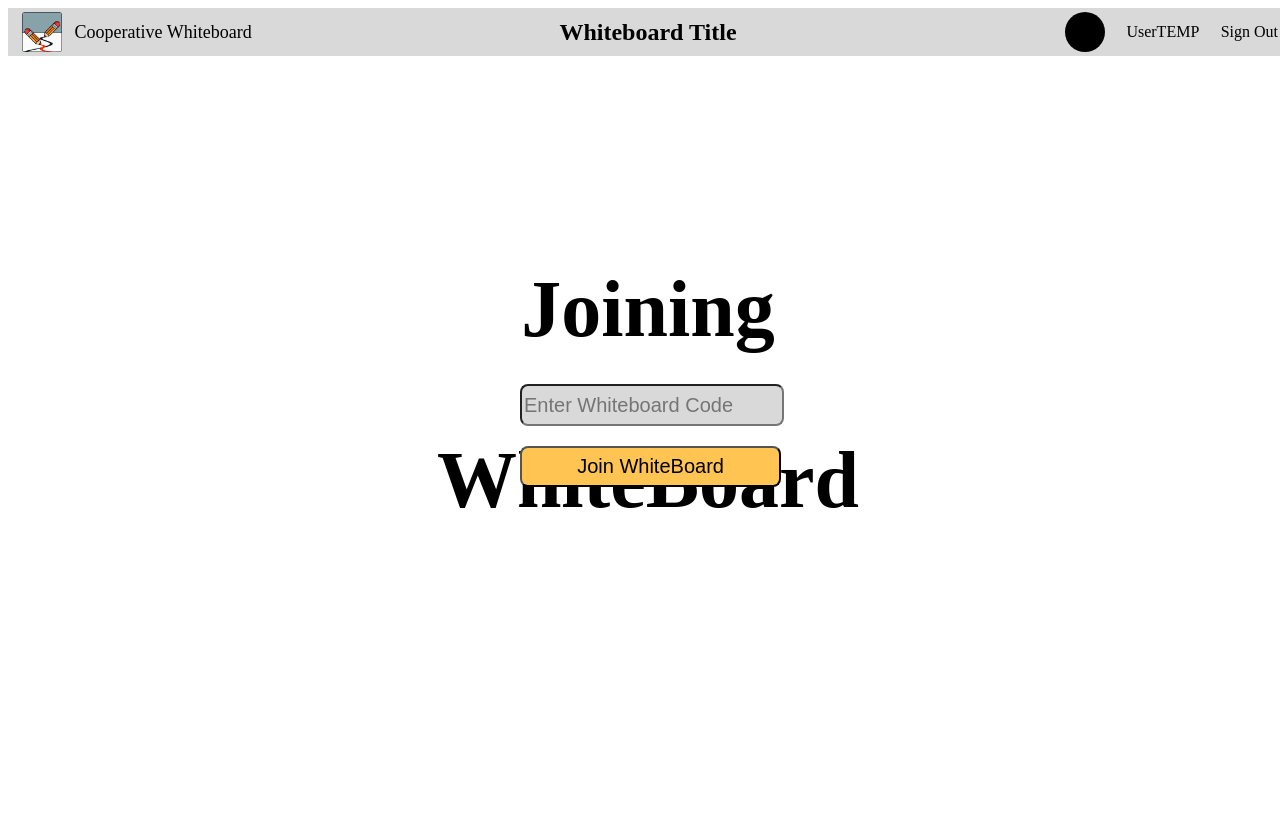
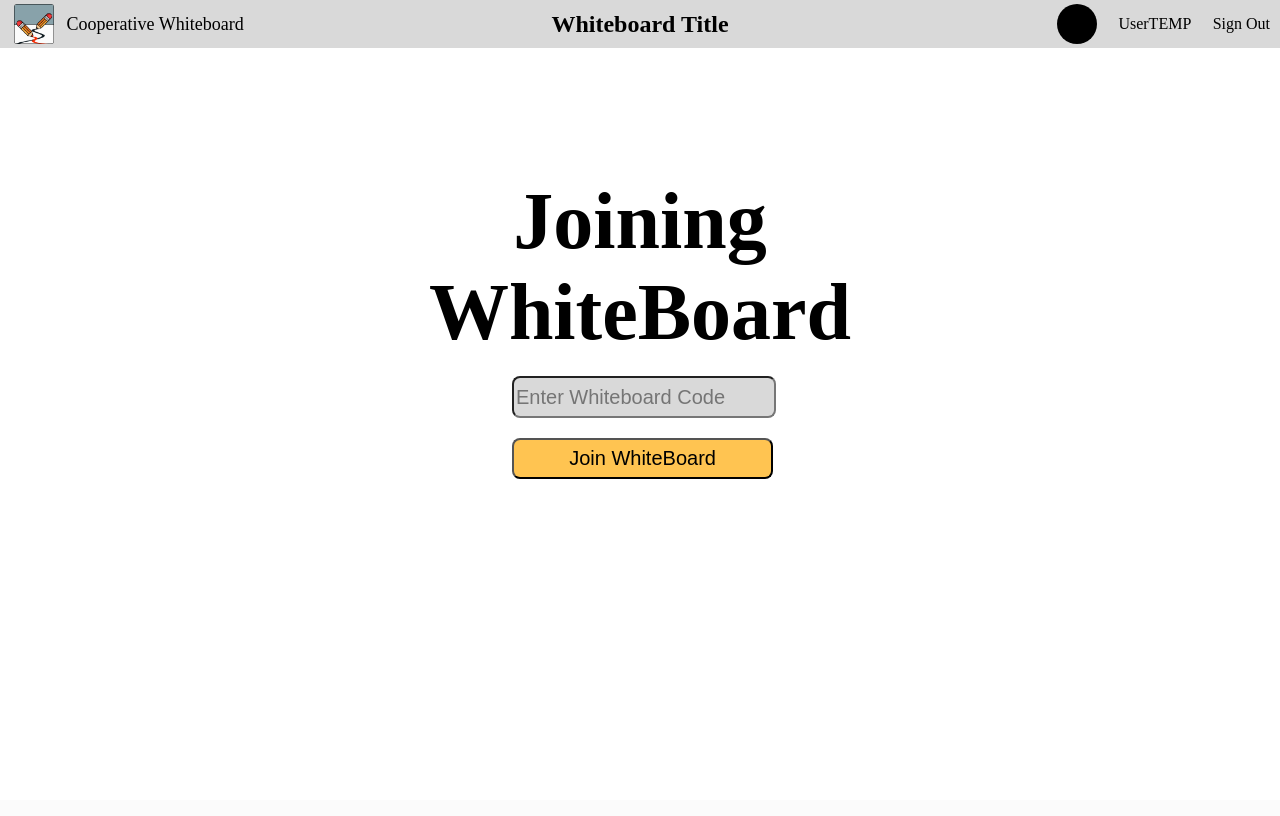
Before and after one commit to VirtuousCrane/WhiteboardNyan, a Django app: page / in a window 1280 px wide. After the commit the page ends 479 px from the top, so only its background shows below. Run offline with Django 4.2, Linux system fonts and the light colour scheme.

Commit message:
fix: login-page

```diff
--- a/WhiteBoardNyan~FE/src/App.svelte
+++ b/WhiteBoardNyan~FE/src/App.svelte
@@ -400,6 +400,7 @@
   }
 
   .main-page {
+    position: absolute;
     height: 100vh;
     width: 100vw;
     background-color: white;
@@ -507,4 +508,5 @@
     width: 100%;
     height: 100%;
   }
+
 </style>
--- a/WhiteBoardNyan~FE/src/app.css
+++ b/WhiteBoardNyan~FE/src/app.css
@@ -16,7 +16,7 @@
 }
 
 /* Reset CSS */
-html, body, div, span, applet, object, iframe,
+html, body, main, div, span, applet, object, iframe,
 h1, h2, h3, h4, h5, h6, p, blockquote, pre,
 a, abbr, acronym, address, big, cite, code,
 del, dfn, em, img, ins, kbd, q, s, samp,
--- a/WhiteboardNyan_BE/templates/WhiteboardNyan_App/splash.html
+++ b/WhiteboardNyan_BE/templates/WhiteboardNyan_App/splash.html
@@ -57,6 +57,10 @@
     top: 50%;
     left: 50%;
     transform: translate(-50%, -50%);
+  }
+
+  body{
+    margin: 0px;
   }
 
   .main-page {
@@ -140,6 +144,7 @@
     padding-top: 10%;
   }
   p{
+    margin: 0;
     font-size: 5em;
     font-weight: bold;
   }
```
